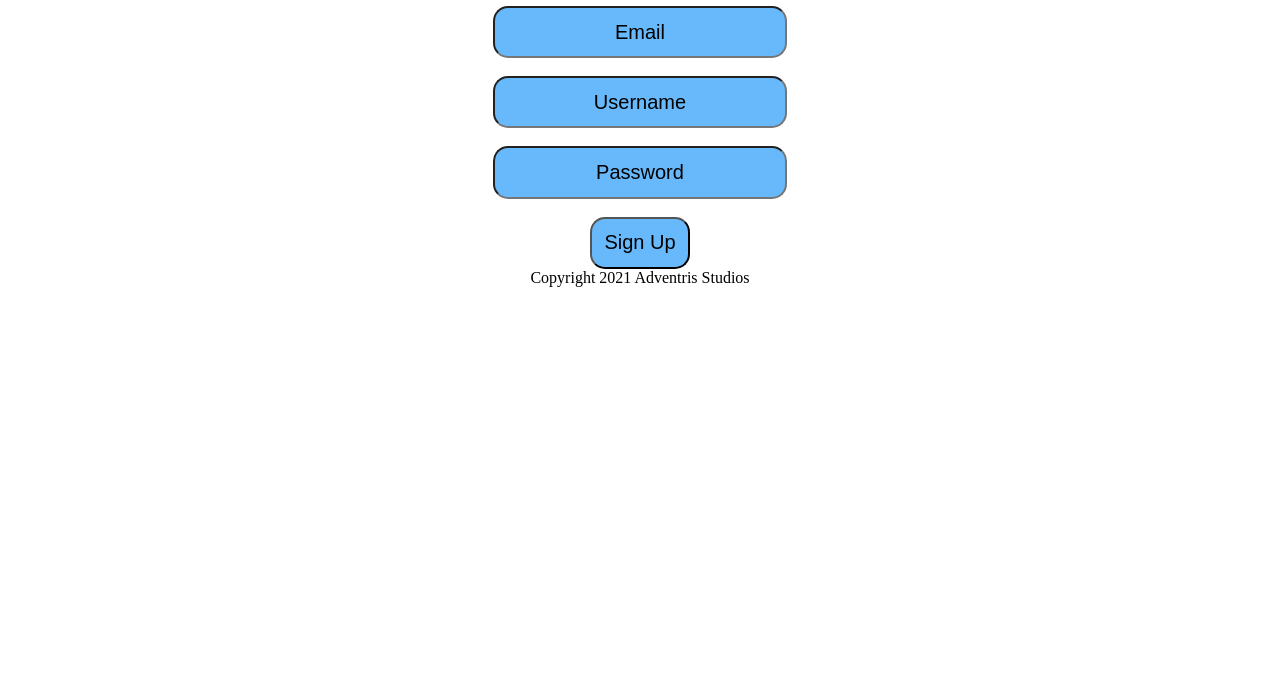
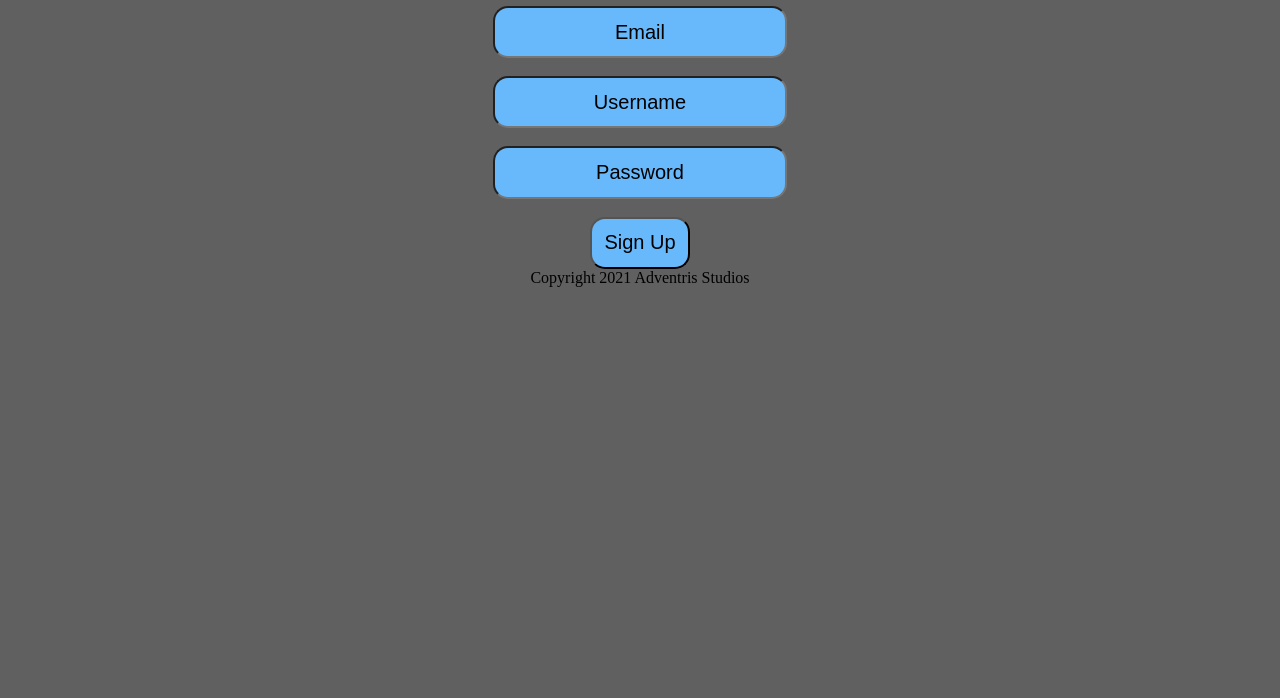
Before and after one commit to RG2N/adventris, a plain HTML site: page signup.html in a window 1280 px wide. Shown: the part 102-800 px from the top of the page. Drawn offline with nearby package versions, Linux system fonts and the light colour scheme.

Commit message:
Update signup.html

```diff
--- a/signup.html
+++ b/signup.html
@@ -1,5 +1,6 @@
 <html>
 <head>
+    <body style="background-color:#606060;"></body>
     <link rel="stylesheet" href="./css/main.css">
 <title></title>
 <script
```
